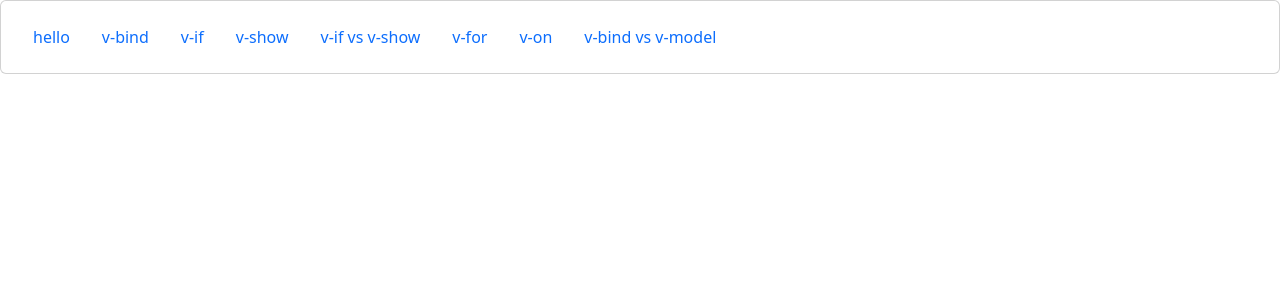
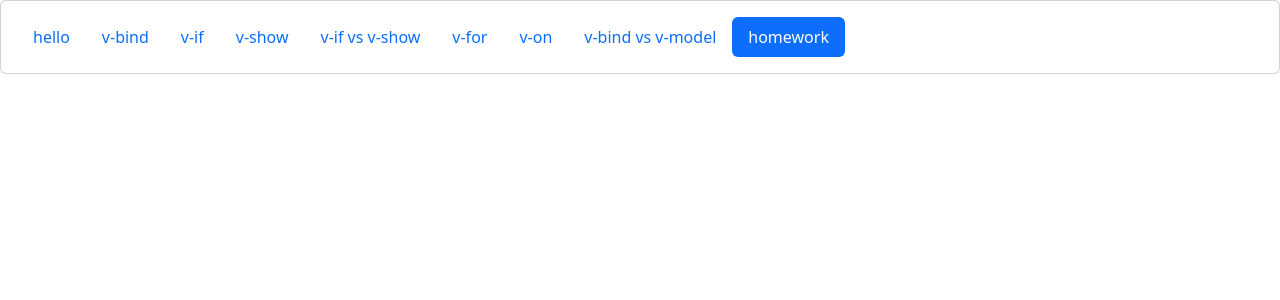
Before and after one commit to yanhsu/vue_tutorial, a Vue app: page /homework in a window 1280 px wide. Shown: the top 300 px of the page. Built offline with nearby package versions, Linux system fonts and the light colour scheme.

Commit message:
add homework

```diff
--- a/src/components/HeaderView.vue
+++ b/src/components/HeaderView.vue
@@ -26,6 +26,7 @@ function chgpage(routerName) {
         <b-nav-item :active="activePath === '/for'" @click="chgpage('for')">v-for</b-nav-item>
         <b-nav-item :active="activePath === '/on'" @click="chgpage('on')">v-on</b-nav-item>
         <b-nav-item :active="activePath === '/bindmodel'" @click="chgpage('bindmodel')">v-bind vs v-model</b-nav-item>
+        <b-nav-item :active="activePath === '/homework'" @click="chgpage('homework')">homework</b-nav-item>
     </b-nav>
     </b-card>
 </template>
--- /dev/null
+++ b/src/components/Homework.vue
@@ -0,0 +1,7 @@
+<script setup>
+
+</script>
+
+<template>
+
+</template>
--- a/src/router/index.js
+++ b/src/router/index.js
@@ -7,6 +7,7 @@ import IfShow from '../components/IfVsShow.vue'
 import On from '../components/On.vue'
 import For from '../components/For.vue'
 import BindModel from '../components/BindVsModel.vue'
+import Homework from '../components/Homework.vue'
 
 const router = createRouter({
   history: createWebHistory(import.meta.env.BASE_URL),
@@ -55,6 +56,11 @@ const router = createRouter({
       path: '/bindmodel',
       name: 'bindmodel',
       component: BindModel
+    },
+    {
+      path: '/homework',
+      name: 'homework',
+      component: Homework
     }
   ]
 })
```
